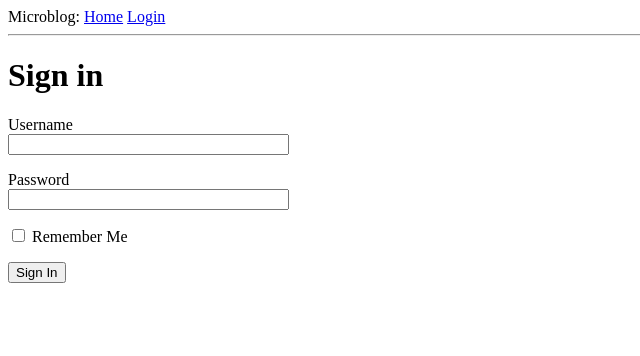
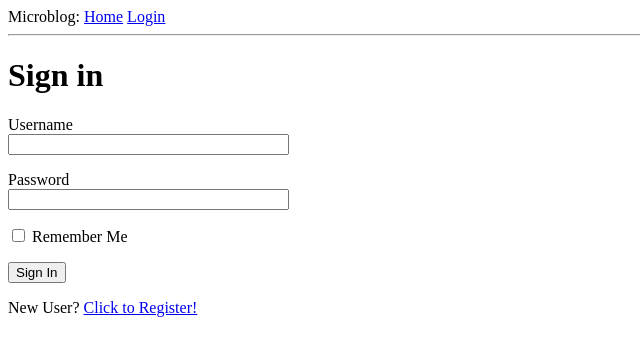
Before and after one commit to josephhaaga/flask-app, a Flask app: page /login in a window 1280 px wide. Shown: the top 356 px of the page, without its empty margins (0-640 px from the left). Run offline with Flask 2, Linux system fonts and the light colour scheme.

Commit message:
register link added to login

```diff
--- a/app/routes.py
+++ b/app/routes.py
@@ -42,6 +42,16 @@ def logout():
 	logout_user()
 	return redirect(url_for('index'))
 
-@app.route('/create')
-def create():
-	return redirect(url_for('login'))
+@app.route('/register')
+def register():
+	if current_user.is_authenticated:
+		return redirect(url_for('index'))
+	form = RegistrationForm()
+	if form.validate_on_submit():
+		user = User(username=form.username.data, email=form.email.data)
+		user.set_password(form.password.data)
+		db.session.add(user)
+		db.session.commit()
+		flash("Congratulations! You are now registered")
+		return redirect(url_for('log'))
+	return render_template('register.html', title="Register", form=form)
--- a/app/templates/login.html
+++ b/app/templates/login.html
@@ -22,5 +22,6 @@
 		<p>{{ form.remember_me() }} {{ form.remember_me.label }}</p>
 		<p>{{ form.submit() }}</p>
 	</form>
+	<p>New User? <a href="{{ url_for('register') }}">Click to Register!</a></p>
 
 {% endblock %}
```
